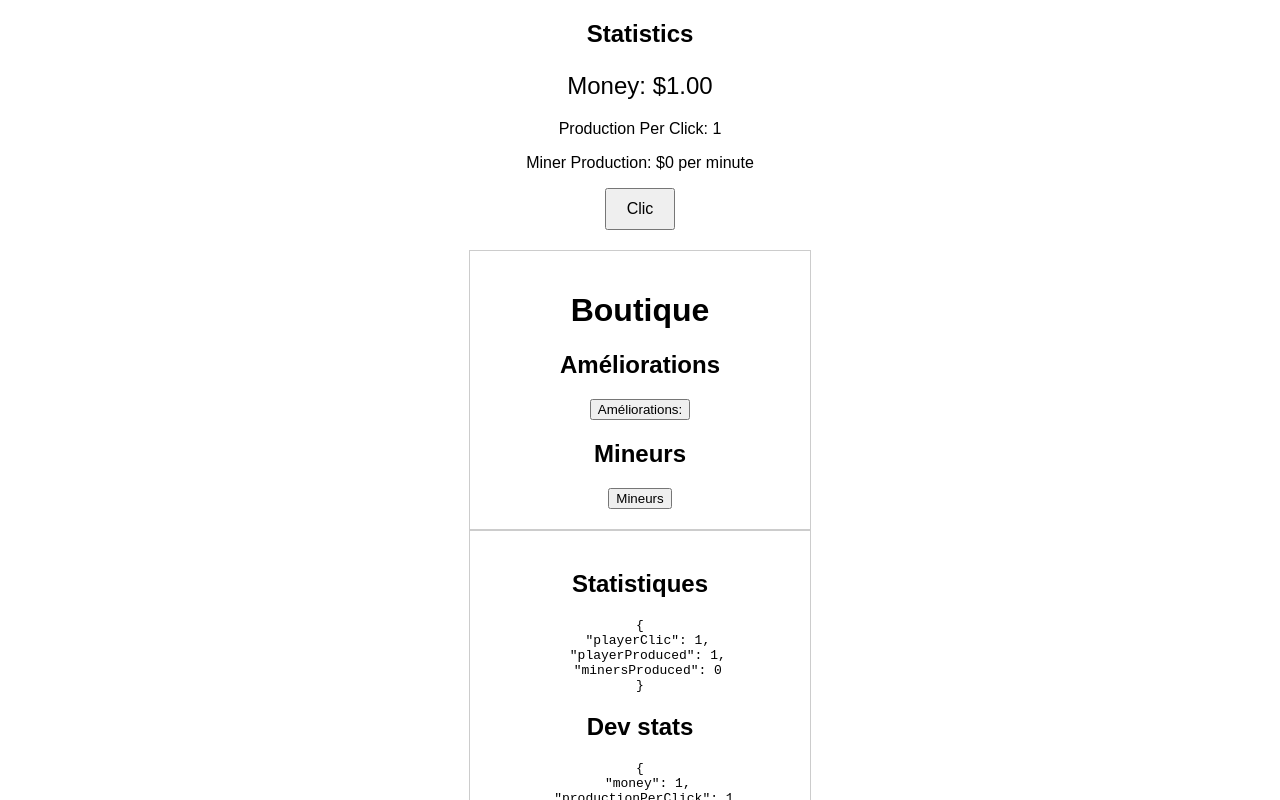
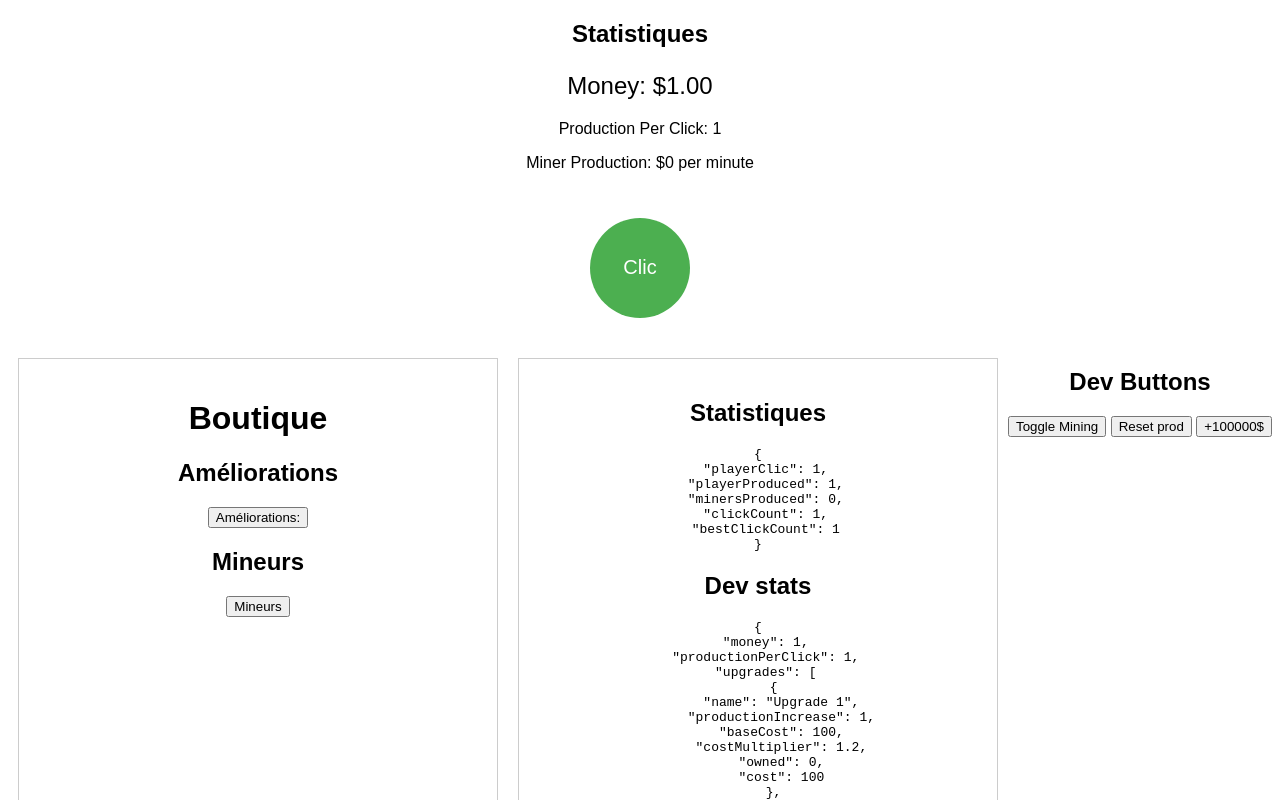
Before and after one commit to Seyzou/idle-clicker, a plain HTML site: page index.html in a window 1280 px wide. Both pictures are taken after a click on the button "Clic". Shown: the top 800 px of the page. Drawn offline with Linux system fonts and the light colour scheme.

Commit message:
amélioration
Amélioration du visuel, ajout d'un compteur de clics pour un clic strike, changements de couleurs du boutons clic en fonction de celui-ci

```diff
--- a/index.html
+++ b/index.html
@@ -10,14 +10,14 @@
 
 <body>
     <div id="statistiques">
-        <h2>Statistics</h2>
+        <h2>Statistiques</h2>
         <p id="moneyDisplay">Argent: $0</p>
         <p id="productionPerClickDisplay">prod/clic:</p>
         <p id="minerProductionDisplay">prod: $0/sec</p>
     </div>
     <button id="clickButton">Clic</button>
-
-    <div id="upgradeStore">
+    <div class="container">
+        <div class="upgradeStore">
             <h1>Boutique</h1>
             <h2>Améliorations</h2>
             <button id="buyUpgrade">Améliorations:</button>
@@ -27,7 +27,7 @@
             <div id="minerOptions"></div>
         </div>
 
-    <div id="statsDisplay">
+        <div class="statsDisplay">
             <h2>Statistiques</h2>
             <pre id="stats"></pre>
             <h2>Dev stats</h2>
@@ -42,6 +42,8 @@
             <button id="resetProd">Reset prod</button>
             <button id="produce1m">+100000$</button>
         </div>
+    </div>
+
 </body>
 
 
--- a/script.js
+++ b/script.js
@@ -27,12 +27,14 @@ document.addEventListener("DOMContentLoaded", function () {
         playerClic: 0,
         playerProduced: 0,
         minersProduced: 0,
+        clickCount: 0,
+        bestClickCount: 0
     };
     const stats = document.getElementById('stats');
     const DevStats = document.getElementById('DevStats');
 
     updateStats();
-
+    dataStats.clickCount = 0;
     const moneyDisplay = document.getElementById('moneyDisplay');
     const productionPerClickDisplay = document.getElementById('productionPerClickDisplay');
     const minerProductionDisplay = document.getElementById('minerProductionDisplay');
@@ -55,6 +57,7 @@ document.addEventListener("DOMContentLoaded", function () {
         localStorage.setItem('idleGameStats', JSON.stringify(dataStats));
         updateStatsDisplay();
         updateStats();
+
     }
 
     function createUpgradeButton(upgrade) {
@@ -150,9 +153,9 @@ document.addEventListener("DOMContentLoaded", function () {
     }
 
     const clickButton = document.getElementById('clickButton');
-
     const buyUpgradeButton = document.getElementById('buyUpgrade');
     const buyMinerButton = document.getElementById('buyMiner');
+    let clickTimeout; // Variable pour stocker le timeout
 
     clickButton.addEventListener('click', function () {
         data.money += data.productionPerClick;
@@ -162,7 +165,43 @@ document.addEventListener("DOMContentLoaded", function () {
         logEvent('Player clicked to earn money');
     });
 
+    clickButton.addEventListener('mousedown', function () {
+        dataStats.clickCount++; // Incrémenter le nombre de clics lorsque le bouton est enfoncé
+        if (dataStats.bestClickCount < dataStats.clickCount) {
+            dataStats.bestClickCount = dataStats.clickCount;
+        }
+        updateButtonColor(); // Mettre à jour la couleur du bouton
+        clearTimeout(clickTimeout); // Réinitialiser le timeout lorsque le bouton est enfoncé
+    });
 
+    clickButton.addEventListener('mouseup', function () {
+        // Définir un timeout pour réinitialiser clickCount après 5 secondes
+        clickTimeout = setTimeout(async function () {
+            dataStats.clickCount = 0; // Réinitialiser le nombre de clics après 5 secondes
+            await saveDataToLocal();
+            updateButtonColor(); // Mettre à jour la couleur du bouton
+        }, 5000); // 5000 millisecondes (5 secondes)
+    });
+
+    async function updateButtonColor() {
+        if (dataStats.clickCount >= 100) {
+            clickButton.classList.remove('red');
+            clickButton.classList.add("flames")
+        } else if (dataStats.clickCount >= 50) {
+            clickButton.classList.remove('orange');
+            clickButton.classList.add("red")
+        } else if (dataStats.clickCount >= 25) {
+            clickButton.classList.remove('yellow');
+            clickButton.classList.add("orange")
+        } else if (dataStats.clickCount >= 10) { // Si le nombre de clics est supérieur ou égal à 5
+            clickButton.classList.add("yellow")
+        } else {
+            clickButton.classList.remove("flames")
+            clickButton.classList.remove('orange');
+            clickButton.classList.remove('yellow');
+            clickButton.classList.remove('red'); // Retirer la classe 'red' pour revenir à la couleur initiale du bouton
+        }
+    }
 
 
     buyUpgradeButton.addEventListener('click', function () {
--- a/styles.css
+++ b/styles.css
@@ -9,21 +9,74 @@ body {
 }
 
 #clickButton {
-    font-size: 16px;
-    padding: 10px 20px;
-    margin-bottom: 20px;
+    width: 100px;
+    /* Largeur */
+    height: 100px;
+    /* Hauteur */
+    border-radius: 50%;
+    /* Rendre le bouton rond */
+    font-size: 20px;
+    /* Taille de la police */
+    background-color: #4CAF50;
+    /* Couleur de fond */
+    color: white;
+    /* Couleur du texte */
+    border: none;
+    /* Supprimer les bordures */
+    cursor: pointer;
+    /* Curseur de la souris */
+    outline: none;
+    /* Supprimer la mise en évidence au focus */
+    margin: 30px;
 }
 
-#upgradeStore {
-    border: 1px solid #ccc;
-    padding: 20px;
-    width: 300px;
-    margin: 0 auto;
+#clickButton:hover {
+    background-color: #45a049;
+    /* Couleur de fond au survol (vert plus foncé) */
 }
 
-#statsDisplay {
-    border: 1px solid #ccc;
-    padding: 20px;
-    width: 300px;
-    margin: 0 auto;
+#clickButton.flames {
+    background-color: #ff5733;
+    animation: flame 2s infinite alternate-reverse;
 }
+
+/* Effet flamme */
+@keyframes flame {
+    0% {
+        box-shadow: 0 0 10px 0 #ff5733;
+    }
+
+    100% {
+        box-shadow: 0 0 20px 10px #ff5733, 0 0 40px 20px #ff6f47, 0 0 60px 30px #ff924e, 0 0 80px 40px #ffb556, 0 0 100px 50px #ffd15e;
+    }
+}
+
+#clickButton.red {
+    background-color: #f44336;
+    /* Couleur de fond rouge */
+}
+
+#clickButton.orange {
+    background-color: #f49236;
+    /* Couleur de fond orange */
+}
+
+#clickButton.yellow {
+    background-color: #f4e436;
+    /* Couleur de fond jaune */
+}
+
+
+
+
+.container {
+    display: flex; /* Utiliser Flexbox */
+    width: 100%; /* Prendre toute la largeur de la page */
+  }
+
+  .upgradeStore, .statsDisplay {
+    flex: 1; /* Les deux divs vont prendre le même espace */
+    margin: 10px; /* Marge autour des divs */
+    padding: 20px; /* Rembourrage à l'intérieur des divs */
+    border: 1px solid #ccc; /* Bordure pour les divs (optionnel) */
+  }
```
Lines whose indentation alone changed are shown as unchanged.
